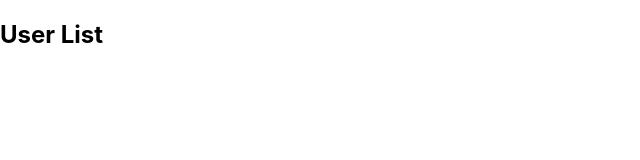
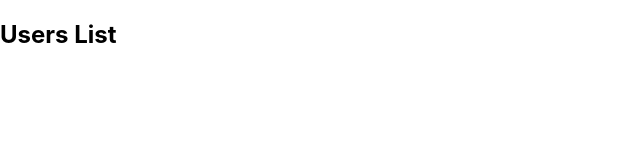
Before and after one commit to alawoddin/MERN-Stack-Project, a React (Create React App) app: page / in a window 1280 px wide. Shown: the top 160 px of the page, without its empty margins (0-640 px from the left). Built offline with nearby package versions, Linux system fonts and the light colour scheme.

Commit message:
i add same change

```diff
--- a/src/App.js
+++ b/src/App.js
@@ -2,14 +2,16 @@ import React from "react";
 import "./App.css";
 
 import { BrowserRouter, Routes, Route } from "react-router-dom";
-import User from "./user/pages/User";
+import Users from "./user/pages/Users";
 
 const App = () => {
   return (
     <BrowserRouter>
       <Routes>
-        <Route path="/" element={<User />} />
+        {/* <Route path="/" element={<User />} /> */}
+        <Route path="/" element={<Users />} />
       </Routes>
+
     </BrowserRouter>
   );
 };
--- a/src/user/pages/User.js
+++ /dev/null
@@ -1,11 +0,0 @@
-import React from 'react';
-
-const User = () => {
-    return (
-        <div>
-            <h2>User List</h2>
-        </div>
-    );
-};
-
-export default User;
--- /dev/null
+++ b/src/user/pages/Users.js
@@ -0,0 +1,13 @@
+import React from 'react';
+
+const Users = () => {
+    return (
+        <div>
+            <h2>
+                Users List
+            </h2>
+        </div>
+    );
+};
+
+export default Users;
```
